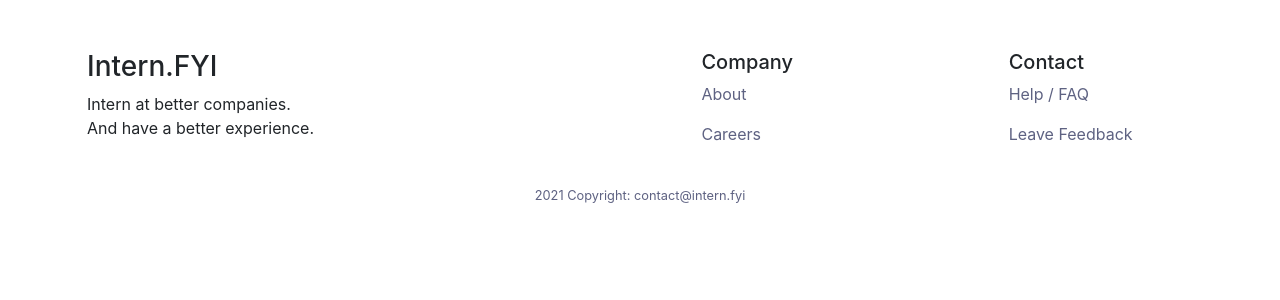
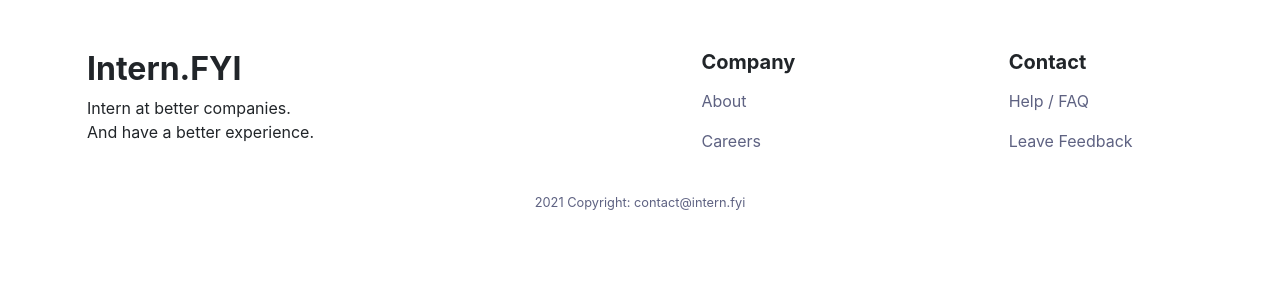
Before and after one commit to pikamegan/intern-fyi, a PHP site: page /login.html in a window 1280 px wide. Shown: the top 300 px of the page. Run offline with PHP 8.4, Linux system fonts and the light colour scheme.

Commit message:
Update footer
1. Make logo and footer headers strong text
2. Add bottom margins to footer headers
3. Add pages and links to careers, help and feedback

```diff
--- a/CSS/footer.css
+++ b/CSS/footer.css
@@ -7,6 +7,10 @@
     padding-right: 5%;
     padding-top: 50px;
     padding-bottom: 20px;
+}
+
+.footerHeader{
+    margin-bottom: 15px;
 }
 
 .footerLink{
--- a/login.html
+++ b/login.html
@@ -26,22 +26,22 @@
     <footer>
         <div class="row footerRow">
             <div class="col-6 footerCol">
-                <h3>Intern.FYI</h3>
+                <h2><strong>Intern.FYI</strong></h2>
                 <p>Intern at better companies.<br>
                 And have a better experience.</p>
 
             </div>
             <div class="col-3 footerCol">
-                <h5 class="footerHeader">Company</h5>
+                <h5 class="footerHeader"><strong>Company</strong></h5>
                 <a href="about.html" class="footerLink"><p>About</p></a>
-                <a href="#" class="footerLink"><p>Careers</p></a>
+                <a href="careers.html" class="footerLink"><p>Careers</p></a>
 
 
             </div>
             <div class="col-3 footerCol">
-                <h5 class="footerHeader">Contact</h5>
-                <a href="#" class="footerLink"><p>Help / FAQ</p></a>
-                <a href="#" class="footerLink"><p>Leave Feedback</p></a>
+                <h5 class="footerHeader"><strong>Contact</strong></h5>
+                <a href="help.html" class="footerLink"><p>Help / FAQ</p></a>
+                <a href="feedback.html" class="footerLink"><p>Leave Feedback</p></a>
 
 
 
```
Also changed, not shown: careers.html (added), feedback.html (added), help.html (added).
